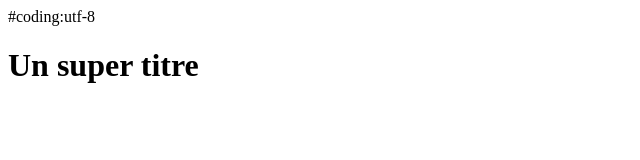
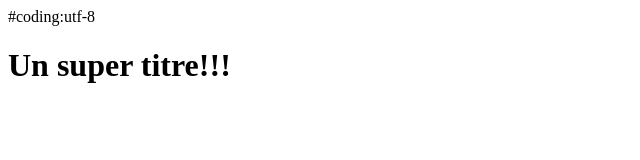
Before and after one commit to Barthy05/monProjet, a plain HTML site: page index.html in a window 1280 px wide. Shown: the full height of the page, 0-640 px from the left. Drawn offline with Linux system fonts and the light colour scheme.

Commit message:
Modification du titre H1

```diff
--- a/index.html
+++ b/index.html
@@ -6,6 +6,6 @@
    <link rel="stylesheet" type="text/css" href="styles.css">
 </head>
 <body>
-   <h1>Un super titre</h1>
+   <h1>Un super titre!!!</h1>
 </body>
 </html>
```
